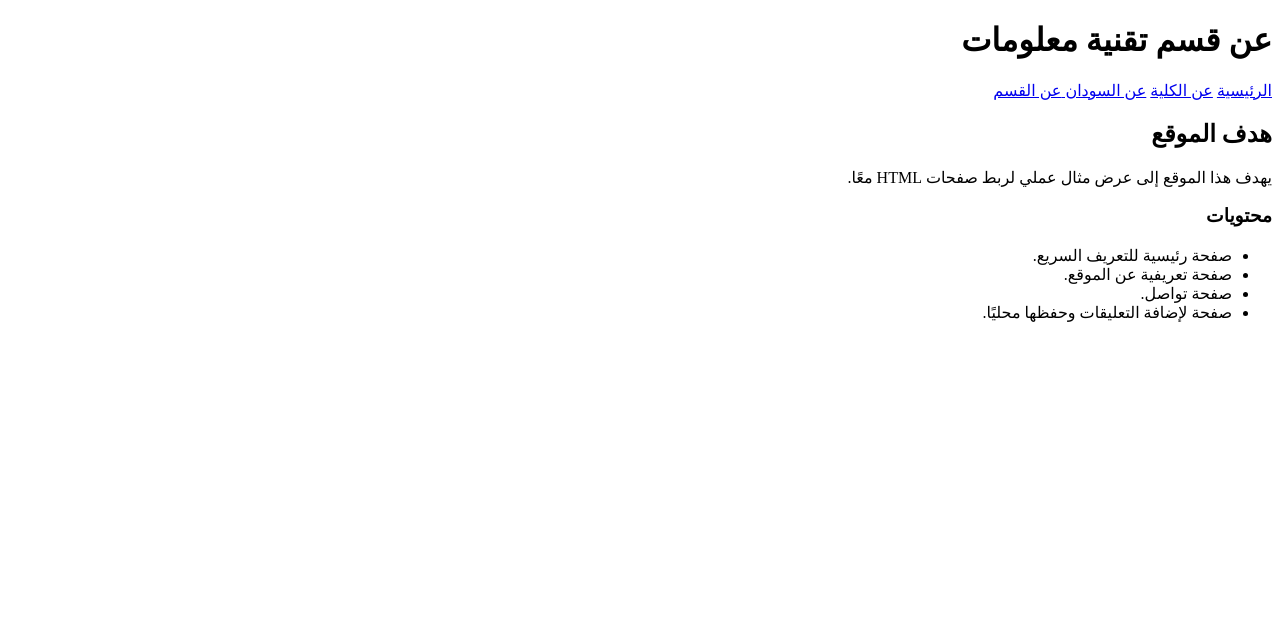
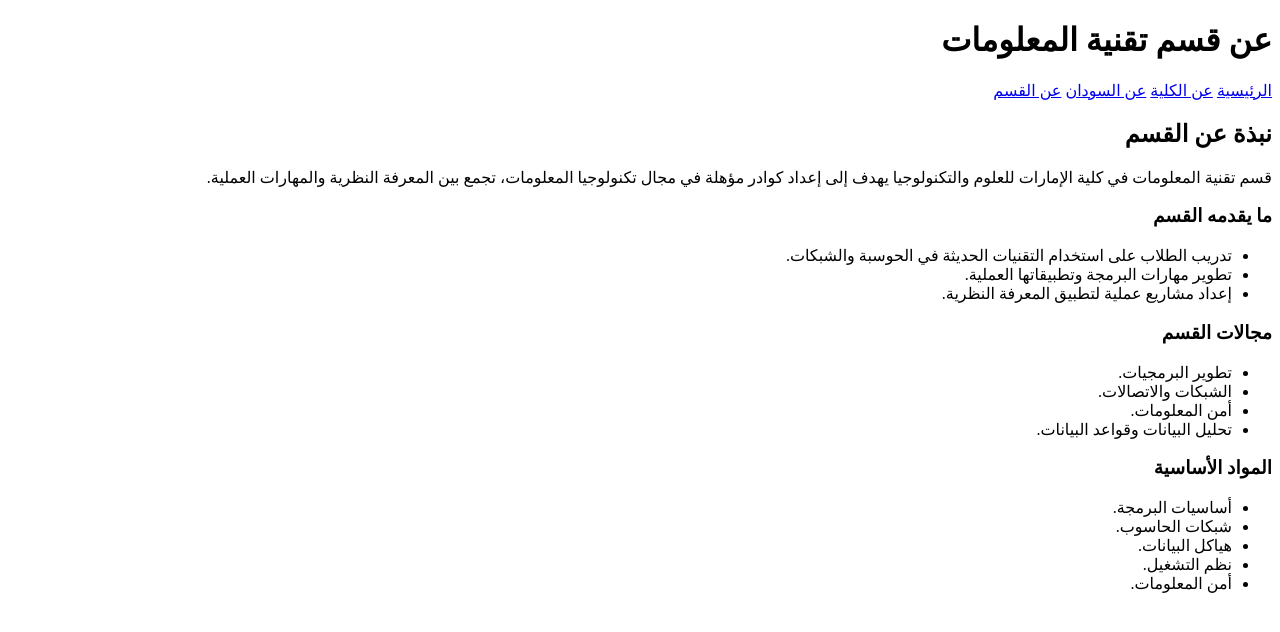
Before and after one commit to hanialageed9-arch/Hani-Alageed-ux, a plain HTML site: page it.html in a window 1280 px wide. Drawn offline with Linux system fonts and the light colour scheme.

Commit message:
Update content and titles in it.html

```diff
--- a/it.html
+++ b/it.html
@@ -3,29 +3,50 @@
 <head>
   <meta charset="UTF-8" />
   <meta name="viewport" content="width=device-width, initial-scale=1" />
-  <title>عن قسم تقنية معلومات</title>
+  <title>عن قسم تقنية المعلومات</title>
 </head>
 <body>
   <header>
-    <h1>عن قسم تقنية معلومات</h1>
+    <h1>عن قسم تقنية المعلومات</h1>
     <nav>
       <a href="index.html">الرئيسية</a>
       <a href="about.html">عن الكلية</a>
-      <a href="sudan.html">عن السودان </a>
+      <a href="sudan.html">عن السودان</a>
       <a href="it.html">عن القسم</a>
     </nav>
   </header>
 
   <main>
     <section>
-      <h2>هدف الموقع</h2>
-      <p>يهدف هذا الموقع إلى عرض مثال عملي لربط صفحات HTML معًا.</p>
-      <h3>محتويات</h3>
+      <h2>نبذة عن القسم</h2>
+      <p>
+        قسم تقنية المعلومات في كلية الإمارات للعلوم والتكنولوجيا يهدف إلى
+        إعداد كوادر مؤهلة في مجال تكنولوجيا المعلومات، تجمع بين المعرفة
+        النظرية والمهارات العملية.
+      </p>
+
+      <h3>ما يقدمه القسم</h3>
       <ul>
-        <li>صفحة رئيسية للتعريف السريع.</li>
-        <li>صفحة تعريفية عن الموقع.</li>
-        <li>صفحة تواصل.</li>
-        <li>صفحة لإضافة التعليقات وحفظها محليًا.</li>
+        <li>تدريب الطلاب على استخدام التقنيات الحديثة في الحوسبة والشبكات.</li>
+        <li>تطوير مهارات البرمجة وتطبيقاتها العملية.</li>
+        <li>إعداد مشاريع عملية لتطبيق المعرفة النظرية.</li>
+      </ul>
+
+      <h3>مجالات القسم</h3>
+      <ul>
+        <li>تطوير البرمجيات.</li>
+        <li>الشبكات والاتصالات.</li>
+        <li>أمن المعلومات.</li>
+        <li>تحليل البيانات وقواعد البيانات.</li>
+      </ul>
+
+      <h3>المواد الأساسية</h3>
+      <ul>
+        <li>أساسيات البرمجة.</li>
+        <li>شبكات الحاسوب.</li>
+        <li>هياكل البيانات.</li>
+        <li>نظم التشغيل.</li>
+        <li>أمن المعلومات.</li>
       </ul>
     </section>
   </main>
```
